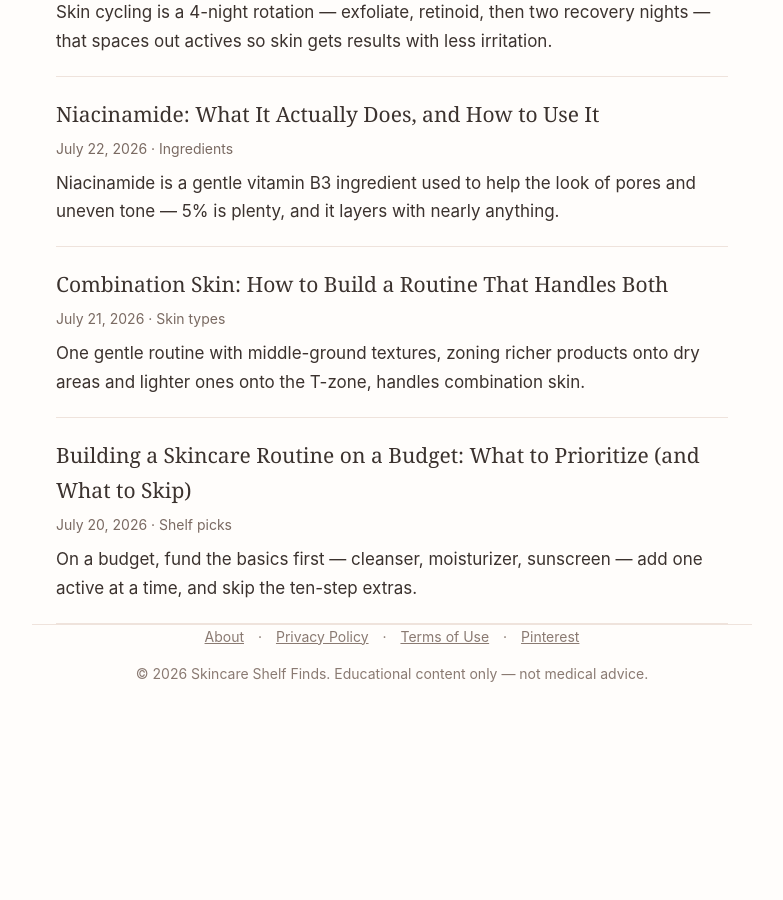
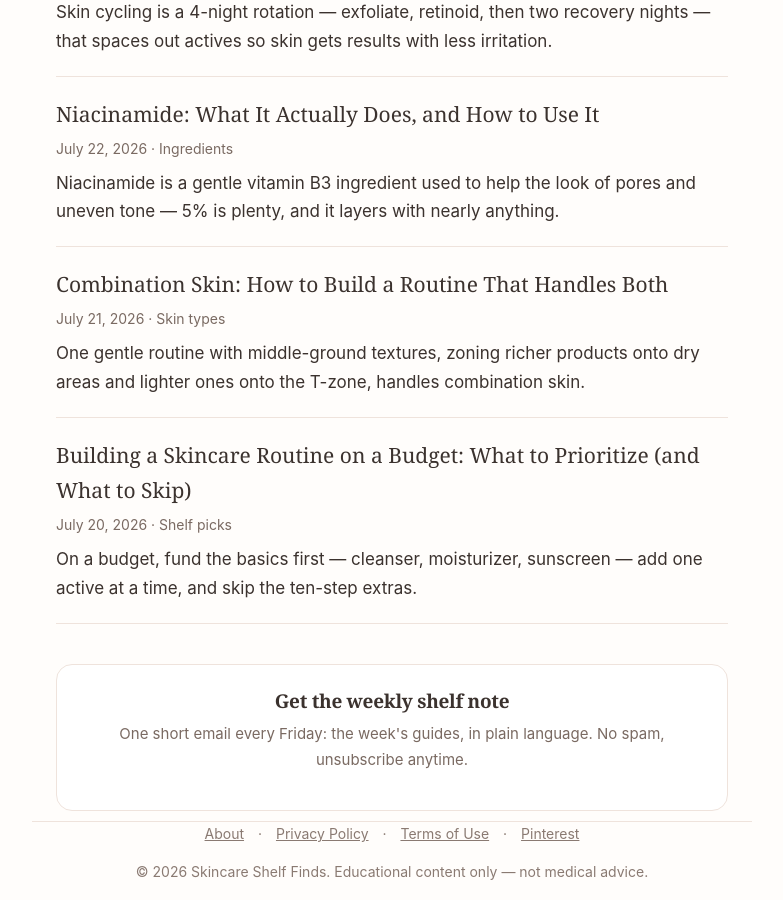
Before and after one commit to vietphamqq/skincare-shelf-finds, a Jekyll site: the page built from index.html, in a window 1280 px wide and 900 px high, scrolled down 1505 px. Shown: the whole window, without its empty margins (248-1031 px from the left). Built offline with Jekyll 4.4.1, drawn with Linux system fonts in a browser that asks for light colours; before the commit the page ends 2207 px from its top, so only the background shows below that; part of the change alters nothing that is shown.

Commit message:
Enable beehiiv newsletter signup site-wide
Co-Authored-By: Claude Fable 5 <noreply@anthropic.com>
Claude-Session: https://claude.ai/code/session_01MGXsrggPCwAtjK8mhR1tMq

```diff
--- a/_config.yml
+++ b/_config.yml
@@ -6,9 +6,9 @@ lang: en
 email: phamquangquocviet@gmail.com
 pinterest_url: "https://www.pinterest.com/phamquangquocviet/"
 
-# Paste your beehiiv embed URL here to activate the newsletter signup box site-wide.
+# beehiiv subscribe-form id — activates the newsletter signup box site-wide.
 # Leave empty to hide the signup box.
-beehiiv_embed_url: ""
+beehiiv_form_id: "7ddabd3b-fc91-423a-b195-cf82d64284fb"
 
 markdown: kramdown
 permalink: /:categories/:title/
--- a/_includes/newsletter.html
+++ b/_includes/newsletter.html
@@ -1,7 +1,7 @@
-{% if site.beehiiv_embed_url != "" %}
+{% if site.beehiiv_form_id != "" %}
 <div class="newsletter">
   <h3>Get the weekly shelf note</h3>
   <p>One short email every Friday: the week's guides, in plain language. No spam, unsubscribe anytime.</p>
-  <iframe src="{{ site.beehiiv_embed_url }}" data-test-id="beehiiv-embed" height="52" frameborder="0" scrolling="no"></iframe>
+  <script async src="https://subscribe-forms.beehiiv.com/v3/loader.js" data-beehiiv-form="{{ site.beehiiv_form_id }}"></script>
 </div>
 {% endif %}
```
Also changed, not shown: README.md.
